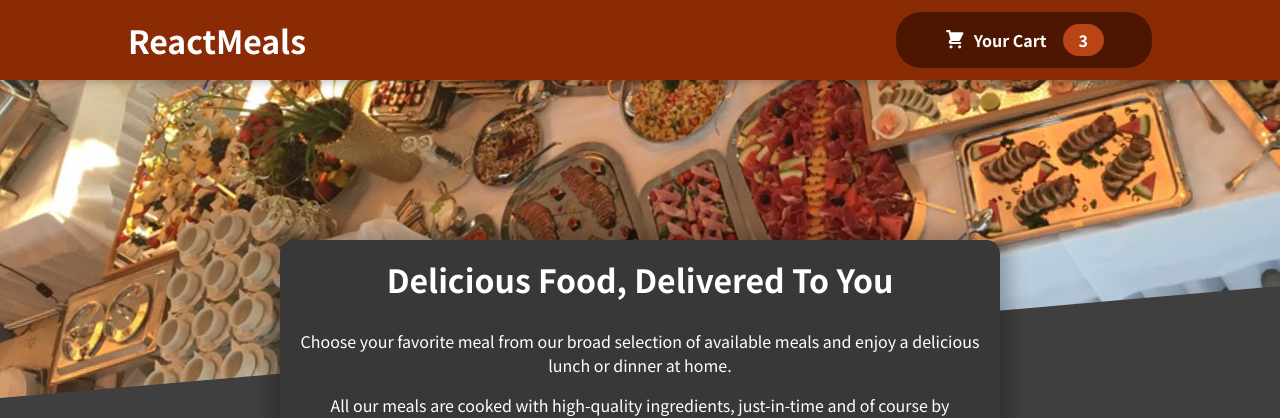
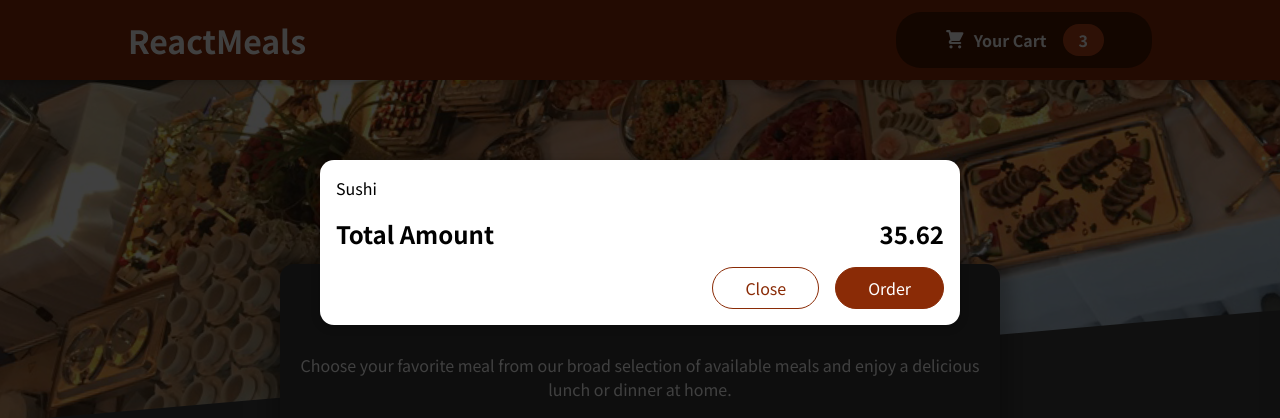
Before and after one commit to kostiskalkounos/food-order-app, a JavaScript app: page / in a window 1280 px wide. Shown: the top 418 px of the page. Built offline with nearby package versions, Linux system fonts and the light colour scheme; the HTML template or start-up script is replaced by a standard one.

Commit message:
add Modal module and reactDom portal

```diff
--- a/public/index.html
+++ b/public/index.html
@@ -28,6 +28,7 @@
   </head>
   <body>
     <noscript>You need to enable JavaScript to run this app.</noscript>
+    <div id="overlays"></div>
     <div id="root"></div>
     <!--
       This HTML file is a template.
--- a/src/App.js
+++ b/src/App.js
@@ -1,9 +1,11 @@
+import Cart from "./components/Cart/Cart";
 import Header from "./components/Layout/Header";
 import Meals from "./components/Meals/Meals";
 
 function App() {
   return (
     <>
+      <Cart />
       <Header />
       <main>
         <Meals />
--- a/src/components/Cart/Cart.js
+++ b/src/components/Cart/Cart.js
@@ -1,3 +1,4 @@
+import Modal from "../UI/Modal";
 import styles from "./Cart.module.css";
 
 const Cart = () => {
@@ -10,15 +11,17 @@
   );
 
   return (
-    <div>
+    <Modal>
       {cartItems}
       <div className={styles.total}>
         <span>Total Amount</span>
         <span>35.62</span>
       </div>
-      <div className={styles["button--alt"]}>Close</div>
-      <div className={styles.button}>Order</div>
-    </div>
+      <div className={styles.actions}>
+        <button className={styles["button--alt"]}>Close</button>
+        <button className={styles.button}>Order</button>
+      </div>
+    </Modal>
   );
 };
 
--- /dev/null
+++ b/src/components/UI/Modal.js
@@ -0,0 +1,30 @@
+import ReactDom from "react-dom";
+import styles from "./Modal.module.css";
+
+const Backdrop = () => {
+  return <div className={styles.backdrop}></div>;
+};
+
+const ModalOverlay = (props) => {
+  return (
+    <div className={styles.modal}>
+      <div className={styles.content}>{props.children}</div>
+    </div>
+  );
+};
+
+const portalElement = document.getElementById("overlays");
+
+const Modal = (props) => {
+  return (
+    <>
+      {ReactDom.createPortal(<Backdrop />, portalElement)};
+      {ReactDom.createPortal(
+        <ModalOverlay>{props.children}</ModalOverlay>,
+        portalElement
+      )}
+    </>
+  );
+};
+
+export default Modal;
--- /dev/null
+++ b/src/components/UI/Modal.module.css
@@ -0,0 +1,40 @@
+.backdrop {
+  position: fixed;
+  top: 0;
+  left: 0;
+  width: 100%;
+  height: 100vh;
+  z-index: 20;
+  background-color: rgba(0, 0, 0, 0.75);
+}
+
+.modal {
+  position: fixed;
+  top: 20vh;
+  left: 5%;
+  width: 90%;
+  background-color: white;
+  padding: 1rem;
+  border-radius: 14px;
+  box-shadow: 0 2px 8px rgba(0, 0, 0, 0.25);
+  z-index: 30;
+  animation: slide-down 300ms ease-out forwards;
+}
+
+@media (min-width: 768px) {
+  .modal {
+    width: 40rem;
+    left: calc(50% - 20rem);
+  }
+}
+
+@keyframes slide-down {
+  from {
+    opacity: 0;
+    transform: translateY(-3rem);
+  }
+  to {
+    opacity: 1;
+    transform: translateY(0);
+  }
+}
```
